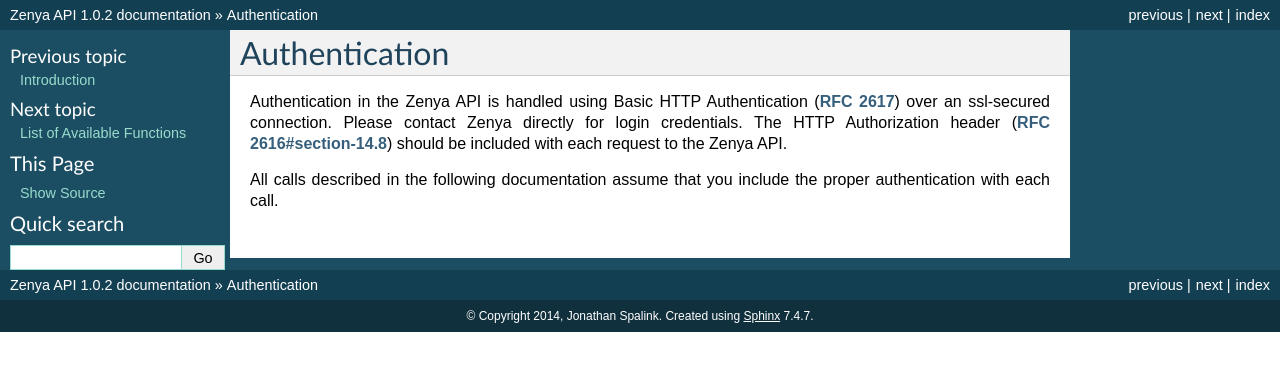
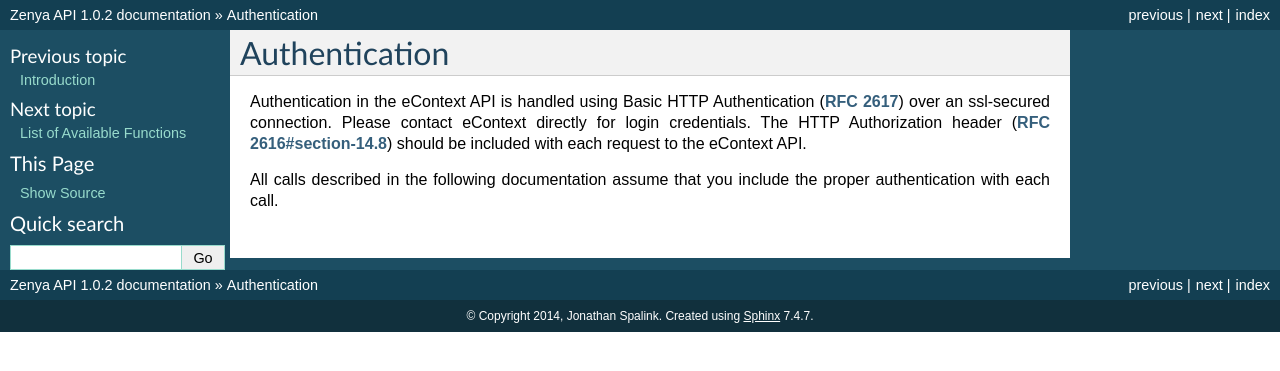
Before and after one commit to info-com/zenya-api-docs, a Sphinx documentation site: the page built from source/authentication.rst, in a window 1280 px wide. Shown: the top 371 px of the page. Built offline with Sphinx 7.4.7, drawn with Linux system fonts in a browser that asks for light colours.

Commit message:
Update authentication.rst

```diff
--- a/source/authentication.rst
+++ b/source/authentication.rst
@@ -1,9 +1,9 @@
 Authentication
 ==============
 
-Authentication in the Zenya API is handled using Basic HTTP Authentication (:rfc:`2617`) over
-an ssl-secured connection. Please contact Zenya directly for login credentials. The HTTP
-Authorization header (:rfc:`2616#section-14.8`) should be included with each request to the Zenya API.
+Authentication in the eContext API is handled using Basic HTTP Authentication (:rfc:`2617`) over
+an ssl-secured connection. Please contact eContext directly for login credentials. The HTTP
+Authorization header (:rfc:`2616#section-14.8`) should be included with each request to the eContext API.
 
 All calls described in the following documentation assume that you include the proper
 authentication with each call.
```
